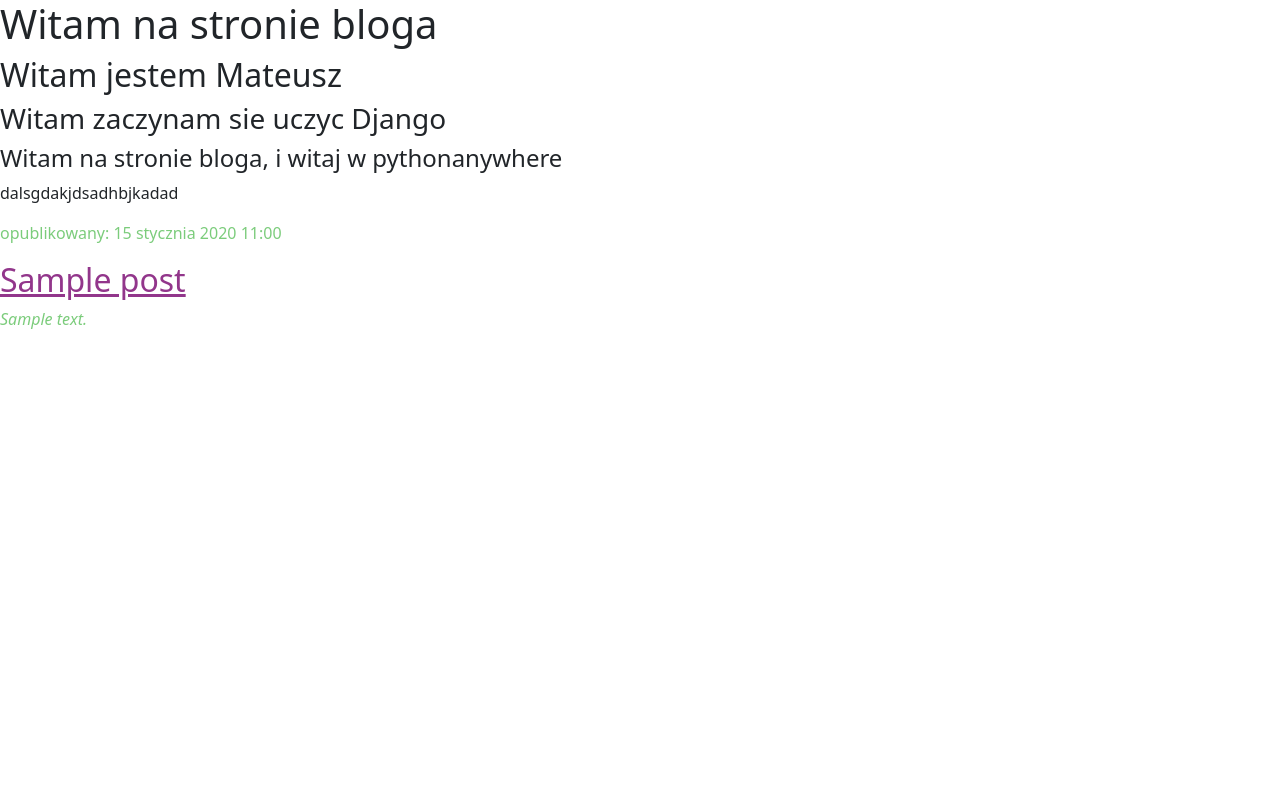
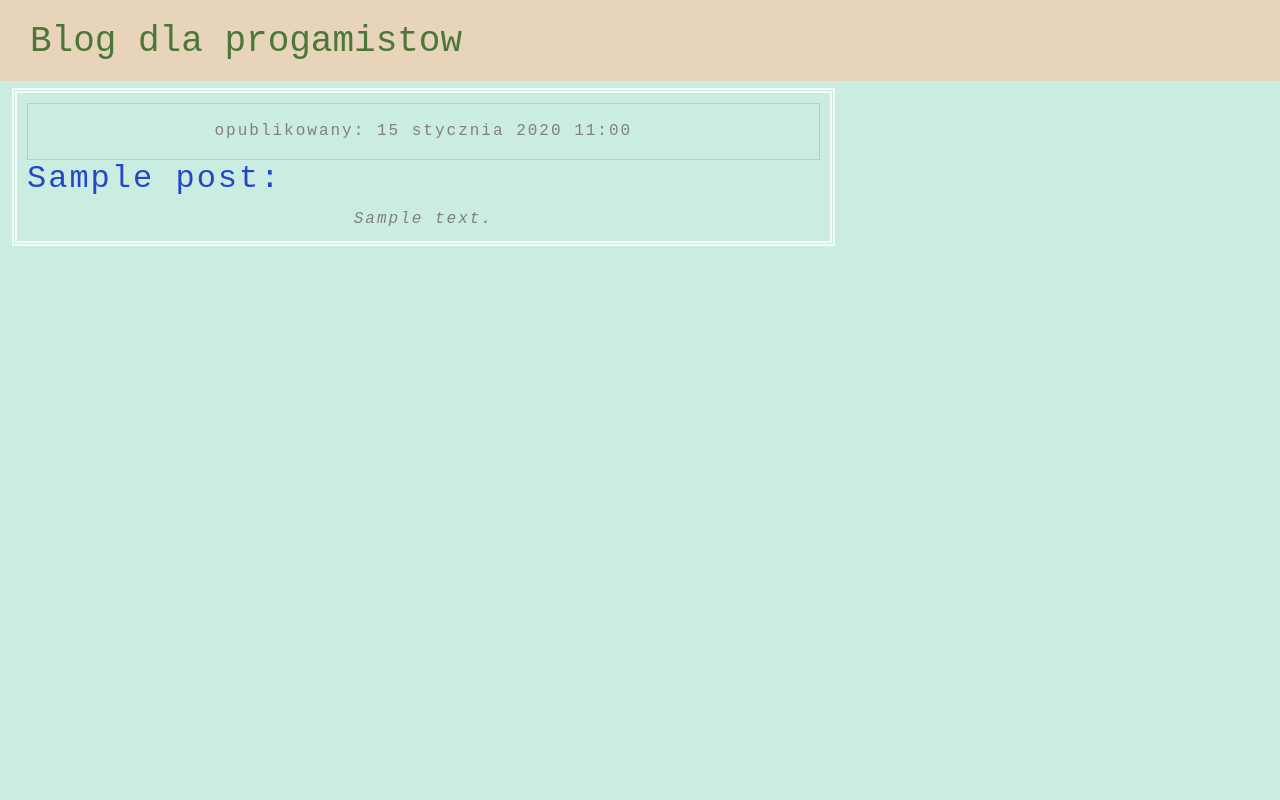
Before and after one commit to Veniiti/djangoblog, a Django app: page / in a window 1280 px wide. Run offline with Django 5.2, Linux system fonts and the light colour scheme; tables that the repository leaves empty hold one stand-in row (values such as "Sample post").

Commit message:
Dodano nowy szablon i strukture html base

```diff
--- a/blog/static/css/blog.css
+++ b/blog/static/css/blog.css
@@ -1,8 +1,48 @@
 h1 a ,h2 a{
-    color: #92368b;
+    color: #2248c6;
 
 }
 
-#nowy {
-    color: rgba(0, 156, 0, 0.519);
+body {
+    width: 100%;
+    background-color: rgb(203, 236, 225);
+    font-family: 'Courier New', Courier, monospace;
 }
+
+.page-header {
+    width: 100%;
+    background-color: rgb(232, 212, 187);
+    padding: 20px 15px 10px 30px;
+}
+
+.post {
+    margin: 5px 10px;
+    letter-spacing: 2px;
+    border: 5px solid rgba(255, 255, 255, 0.803);
+    padding: 10px;
+    border-style: double;
+    text-align: center
+}
+
+.title_post, a {
+    text-align: left;
+    text-decoration: none;
+
+}
+
+
+.page-header h1 , .page-header h1 a, .page-header h1 a:visited, .page-header h1:active {
+    color: rgba(12, 83, 4, 0.719);
+    font-size: 36px;
+    text-decoration: none;
+}
+
+.publish {
+    border: 1px solid rgb(228, 186, 182);
+    padding-top: 15px;
+}
+
+.row {
+    padding: 2px;
+    color: grey;
+}
--- /dev/null
+++ b/blog/templates/blog/base.html
@@ -0,0 +1,23 @@
+{% load static %}
+<html lang="pl">
+<head>
+        <meta charset="UTF-8">
+        <title>Blog dla programistow</title>
+        <link href="https://cdn.jsdelivr.net/npm/bootstrap@5.3.3/dist/css/bootstrap.min.css" rel="stylesheet" integrity="sha384-QWTKZyjpPEjISv5WaRU9OFeRpok6YctnYmDr5pNlyT2bRjXh0JMhjY6hW+ALEwIH" crossorigin="anonymous">
+        <link rel="stylesheet" href="{% static 'css/blog.css' %}">
+    </head>
+<body>
+<div class="page-header">
+    <h1><a href="/">Blog dla progamistow</a> </h1>
+</div>
+<div class="content-container">
+    <div class="row">
+        <div class="col-md-8">
+            {% block content %}
+            {% endblock %}
+
+        </div>
+    </div>
+</div>
+</body>
+</html>
--- a/blog/templates/blog/post_list.html
+++ b/blog/templates/blog/post_list.html
@@ -1,34 +1,12 @@
-
-{% load static %}
-    <html lang="pl">
-    <head>
-        <meta charset="UTF-8">
-        <title>Blog dla programistow</title>
-        <link href="https://cdn.jsdelivr.net/npm/bootstrap@5.3.3/dist/css/bootstrap.min.css" rel="stylesheet" integrity="sha384-QWTKZyjpPEjISv5WaRU9OFeRpok6YctnYmDr5pNlyT2bRjXh0JMhjY6hW+ALEwIH" crossorigin="anonymous">
-        <link rel="stylesheet" href="{% static 'css/blog.css' %}">
-    </head>
-<body>
-    <div>
-        <h1>Witam na stronie bloga</h1>
-        <h2>Witam jestem Mateusz</h2>
-        <h3>Witam zaczynam sie uczyc Django</h3>
-        <h4>Witam na stronie bloga, i witaj w pythonanywhere</h4>
-        <p>dalsgdakjdsadhbjkadad</p>
-    </div>
-    {% comment "komentarz autora" %}
-
-    co sie tutaj działo TO JEST KOMENTARZ
-
-    {% endcomment %}
+{% extends 'blog/base.html' %}
+{% block content %}
     {% for post in posts %}
-    <div id="nowy">
-        <p>opublikowany: {{ post.publish_date }}</p>
-        <h2><a href="">{{ post.title }}</a> </h2>
+    <div class="post">
+        <div class="publish">
+            <p>opublikowany: {{ post.publish_date }}</p>
+        </div>
+        <h2 class="title_post"><a href="{% url 'post_detail' pk=post.pk %}">{{ post.title }}:</a> </h2>
         <em>{{ post.text|linebreaksbr }}</em>
     </div>
     {% endfor %}
-    <div>
-
-    </div>
-</body>
-</html>
+{% endblock %}
--- a/blog/urls.py
+++ b/blog/urls.py
@@ -3,14 +3,6 @@ from . import views
 
 urlpatterns = [
     path('', views.post_list, name='post_list'),
+    path('post/<int:pk>/', views.post_detail, name='post_detail'),
+
 ]
-
-# urls.py
-
-from django.conf import settings
-from django.conf.urls.static import static
-
-
-# Dodaj poniższe linie tylko w trybie DEBUG
-if settings.DEBUG:
-    urlpatterns += static(settings.STATIC_URL, document_root=settings.STATIC_ROOT)
--- a/blog/views.py
+++ b/blog/views.py
@@ -1,4 +1,4 @@
-from django.shortcuts import render
+from django.shortcuts import render, get_object_or_404
 from django.utils import timezone
 
 from .models import Post
@@ -8,3 +8,8 @@ from .models import Post
 def post_list(request):
     posts = Post.objects.filter(publish_date__lte=timezone.now()).order_by('publish_date')
     return render(request, 'blog/post_list.html', {'posts': posts})
+
+
+def post_detail(request, pk):
+    post = get_object_or_404(Post, pk=pk)
+    return render(request, 'blog/post_detail.html', {'post': post})
```
Also changed, not shown: blog/templates/blog/post_detail.html (added, +13 -0 lines).
